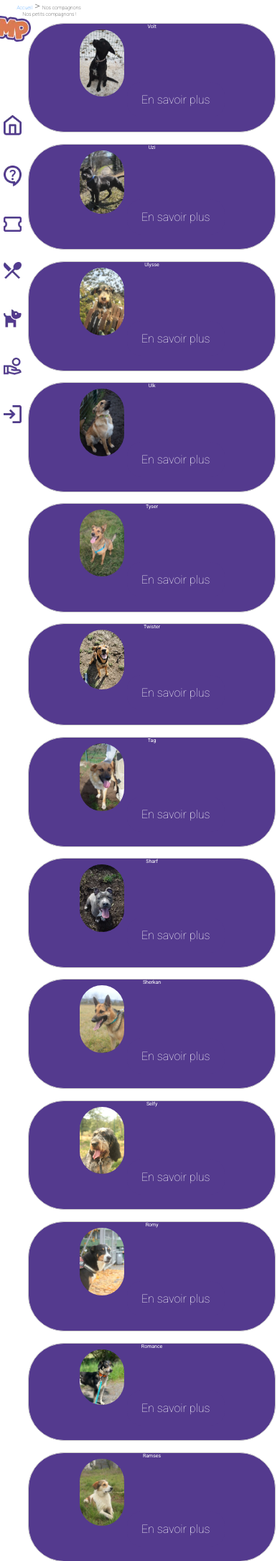
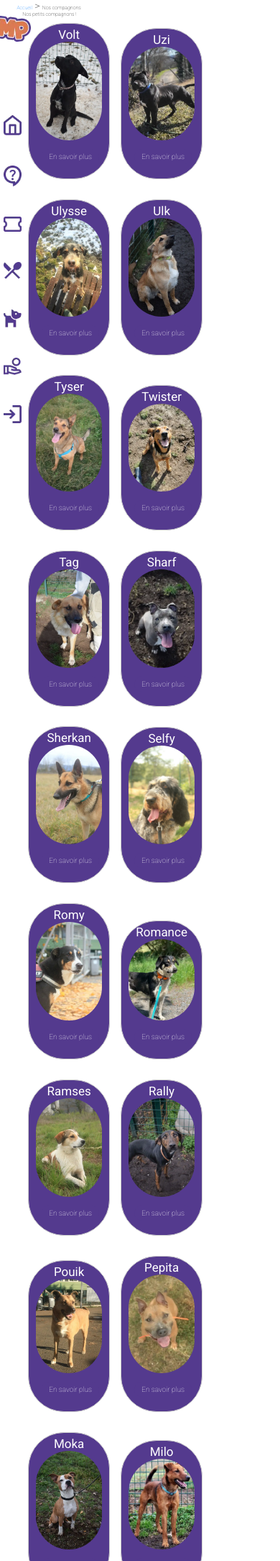
Before and after one commit to Sadjop/SAE-301, a PHP site: page /animaux.php in a window 390 px wide; the page is wider, and only the part inside the window is pictured. Shown: the top 2169 px of that part at 72% size. Run offline with PHP 8.4, Linux system fonts and the light colour scheme; data comes from the database, SQL or seed files in the repository.

Commit message:
Modification CSS

```diff
--- a/css/style.css
+++ b/css/style.css
@@ -37,7 +37,7 @@
 .pet_card h2 {
   margin-top: 0;
 }
-/* //////////////////////////////////////////////////////////////////////////////////////////////////////////////////// */
+
 .pet_card img {
   width: 100%;
   height: auto;
@@ -315,7 +315,7 @@
   border: none;
   border-radius: 20px;
   cursor: pointer;
-  font-size: 16px;
+  /* font-size: 16px; */
   color: white;
 }
 
@@ -585,9 +585,43 @@
   .pet_card {
     width: calc(100% - 20px);
   }
+  .animal_container {
+    background-size: 70%;
+  }
 
   .animal_wrapper {
-    width: 90vw;
+    width: 30%;
+    margin: 10px;
+    padding: 10px;
+  }
+
+  .animal_wrapper img {
+    width: 110%;
+  }
+
+  .animal_wrapper .animal_name{
+    margin-top: 20px;
+    font-weight: 400;
+  }
+
+
+  .animaux h2 {
+    margin-top: 5px;
+    font-size: 17px;
+  }
+
+  .animaux .pet_card{
+    width: 30%;
+    margin-bottom: 20px;
+  }
+
+  .animaux img {
+    width: 85%;
+  }
+
+  .animaux button {
+    font-size: 10px;
+    padding: 5px 10px;
   }
 
 }
```
